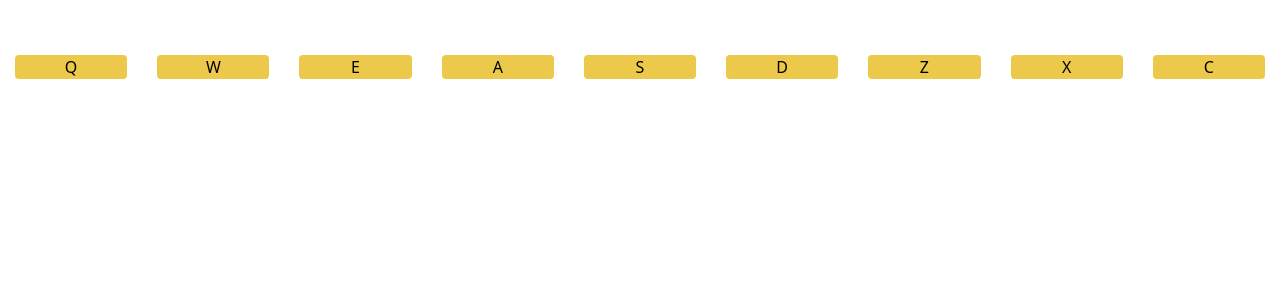
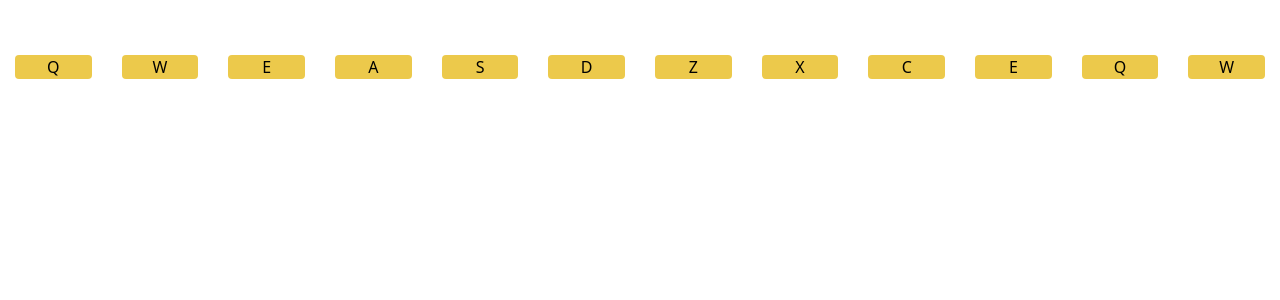
Before and after one commit to carl-parrish/fcc-drum-machine, an Angular app: page / in a window 1280 px wide. Shown: the top 300 px of the page. Built offline with nearby package versions, Linux system fonts and the light colour scheme.

Commit message:
loop though object

```diff
--- a/src/app/app.component.html
+++ b/src/app/app.component.html
@@ -1,6 +1,6 @@
 <section id="drum-machine" class="mt-10 md:flex">
- <button class="btn drum-pad" id="highHat" (click)="playMedia('Q')">
-  <audio class="clip" id="Q" src=""></audio>
+ <button class="btn drum-pad" id="tom1" (click)="onTap('Q','RDM_Raw_SY1-Tom01.wav',this)">
+  <audio class="clip" id="Q" src="RDM_Raw_SY1-Tom01.wav"></audio>
    Q</button>
 
 <button class="btn drum-pad" id="snare" (click)="playMedia('W')">
@@ -35,6 +35,10 @@
   <audio class="clip" id="C" src=""></audio>
 C</button>
 
+<button *ngFor="let drumpad of drumKeys | keyvalue" class="btn drum-pad" id={{drumpad.value}} >
+  {{drumpad.key}}</button>
+
+
 <caption id="display" #display>
 
 </caption>
--- a/src/app/app.component.ts
+++ b/src/app/app.component.ts
@@ -7,10 +7,26 @@ import { Component, ViewChild, ElementRef } from '@angular/core';
 })
 export class AppComponent {
   @ViewChild('display', {static: true}) display: ElementRef;
+  drumKeys: {[key: string]: string} = {
+    'Q': 'RDM_RAW_SY1-Tom01.wav',
+    'W': 'RDM_Raw_MT40-Kick01.wav',
+    'E': 'RDM_Raw_MT40-ClHat.wav'
+  };
+  baseURL = 'https://sourcecodesamurai.s3-us-west-2.amazonaws.com/media/';
   title = 'drum-machine';
 
+  onTap(key: string, fileName:string){
+    this.playMedia(fileName);
+    this.updateDisplay(key);
+  }
+
   playMedia(fileName: string){
-    console.log(fileName);
-    this.display.nativeElement.innerHTML = fileName;
+    let audio = new Audio;
+    audio.src = this.baseURL + 'RDM_Raw_SY1-Tom01.wav';
+    audio.play();
+  }
+
+  updateDisplay(key:string){
+    this.display.nativeElement.innerHTML = key;
   }
 }
```
